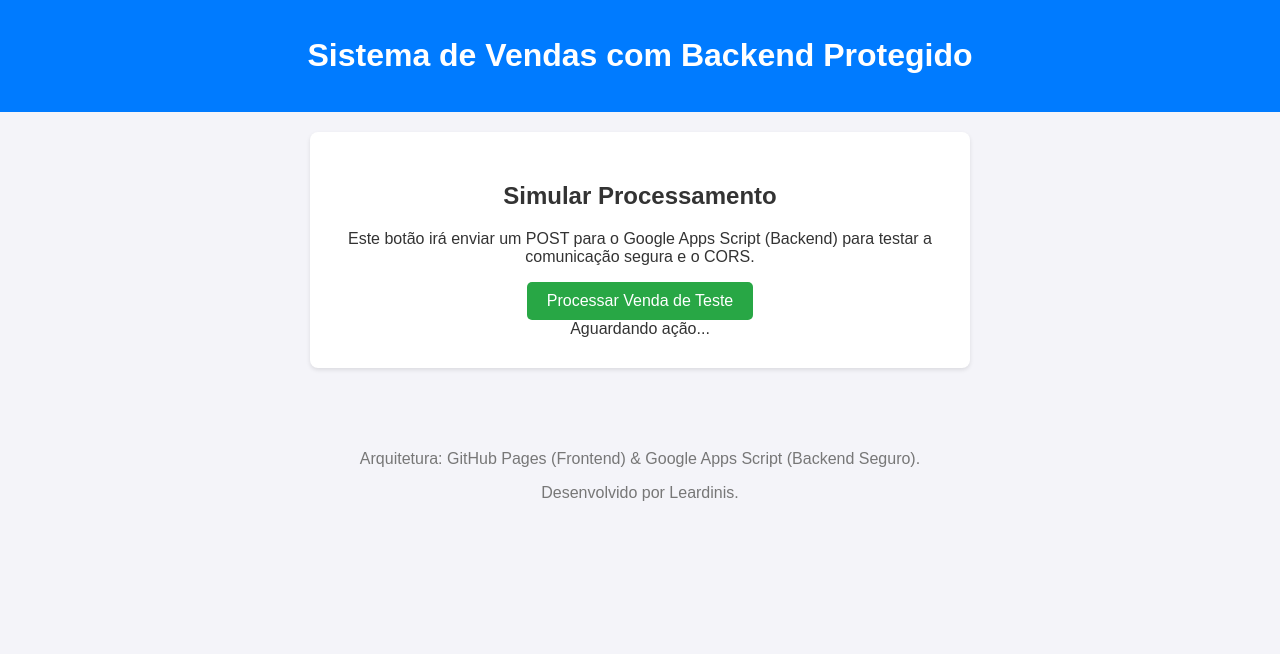
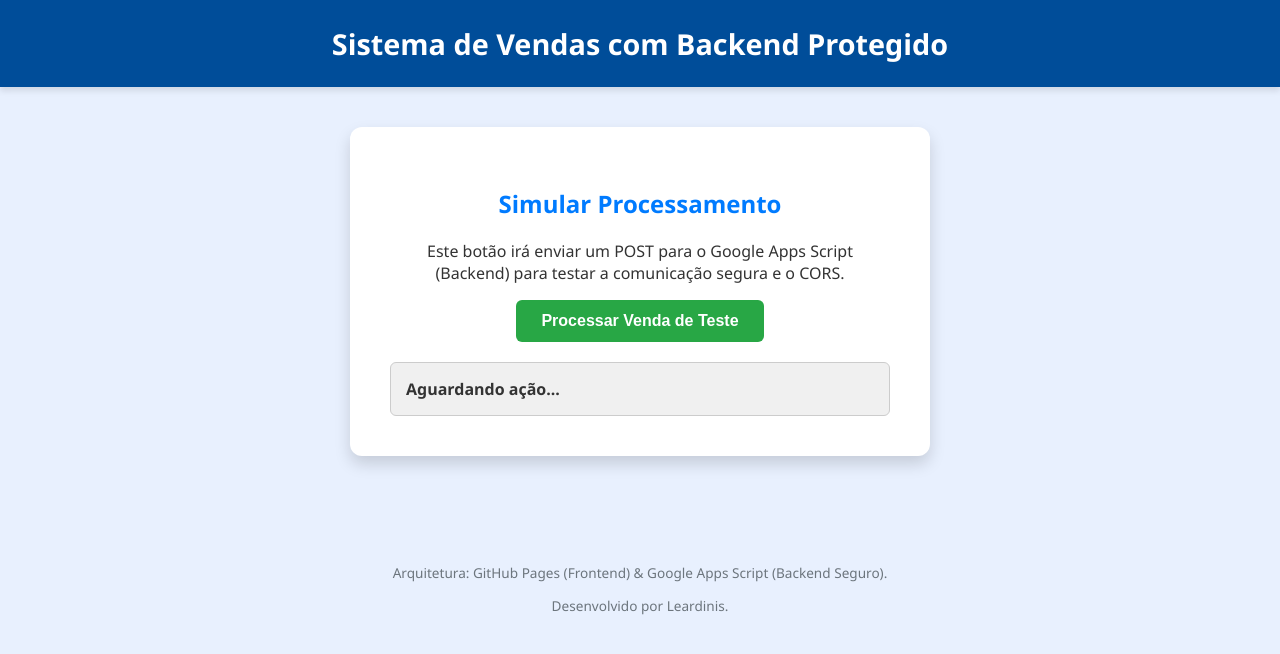
Before and after one commit to Leardinis/appLeardini, a plain HTML site: page index.html in a window 1280 px wide. Drawn offline with Linux system fonts and the light colour scheme.

Commit message:
Update style.css

```diff
--- a/style.css
+++ b/style.css
@@ -1,50 +1,75 @@
-
 body {
-    font-family: Arial, sans-serif;
+    font-family: 'Segoe UI', Tahoma, Geneva, Verdana, sans-serif;
     margin: 0;
     padding: 0;
-    background-color: #f4f4f9;
+    background-color: #e8f0fe; /* Azul claro para fundo */
     color: #333;
     text-align: center;
 }
 
 header {
-    background-color: #007bff;
+    background-color: #004d99; /* Azul escuro */
     color: white;
-    padding: 1em 0;
+    padding: 1.5em 0;
+    box-shadow: 0 4px 6px rgba(0,0,0,0.1);
+}
+
+header h1 {
+    margin: 0;
+    font-size: 1.8em;
 }
 
 main {
-    padding: 20px;
+    padding: 40px 20px;
 }
 
 #interface-venda {
     background: white;
-    padding: 30px;
-    border-radius: 8px;
-    box-shadow: 0 2px 4px rgba(0,0,0,0.1);
+    padding: 40px;
+    border-radius: 12px;
+    box-shadow: 0 8px 16px rgba(0,0,0,0.15);
     display: inline-block;
-    max-width: 600px;
+    max-width: 500px;
     width: 100%;
+}
+
+#interface-venda h2 {
+    color: #007bff;
+    margin-bottom: 20px;
+}
+
+#status-mensagem {
+    margin-top: 20px;
+    padding: 15px;
+    border-radius: 6px;
+    font-weight: bold;
+    min-height: 20px; /* Garante que a div não suma */
+    background-color: #f0f0f0;
+    border: 1px solid #ccc;
+    text-align: left;
+    white-space: pre-wrap; /* Para formatar mensagens longas */
 }
 
 button {
     background-color: #28a745;
     color: white;
     border: none;
-    padding: 10px 20px;
-    border-radius: 5px;
+    padding: 12px 25px;
+    border-radius: 6px;
     cursor: pointer;
-    font-size: 16px;
-    transition: background-color 0.3s;
+    font-size: 1em;
+    font-weight: 600;
+    transition: background-color 0.3s, transform 0.1s;
 }
 
 button:hover {
     background-color: #218838;
+    transform: translateY(-1px);
 }
 
 footer {
-    margin-top: 30px;
+    margin-top: 40px;
     padding: 1em 0;
-    color: #777;
+    color: #6c757d;
+    font-size: 0.85em;
 }
```
